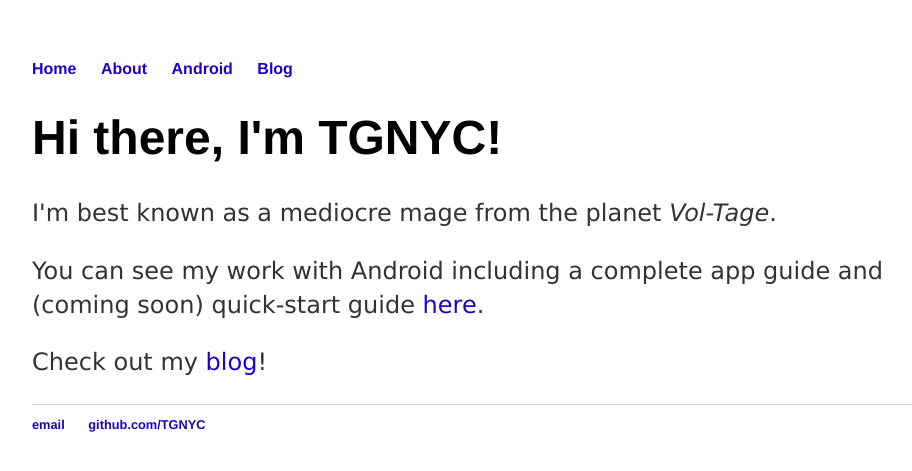
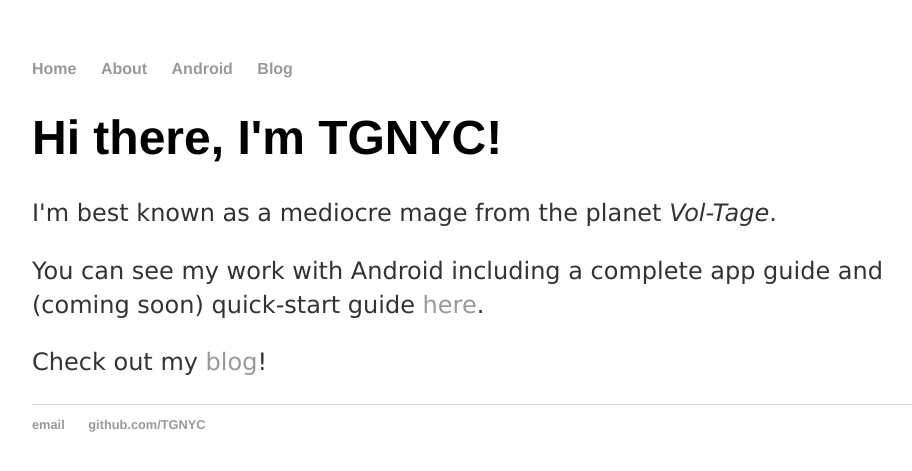
Before and after one commit to TGNYC/old, a Jekyll site: the page built from index.html, in a window 1280 px wide. Shown: the top 471 px of the page, without its empty margins (160-1072 px from the left). Built offline with Jekyll 4.4.1, drawn with Linux system fonts in a browser that asks for light colours.

Commit message:
Update main.css

```diff
--- a/css/main.css
+++ b/css/main.css
@@ -14,7 +14,7 @@ nav ul li, footer ul li {
 }
 a {
     text-decoration: none;
-    color: #2200CC;
+    color: #999;
 }
 a:hover {
     text-decoration: underline;
```
